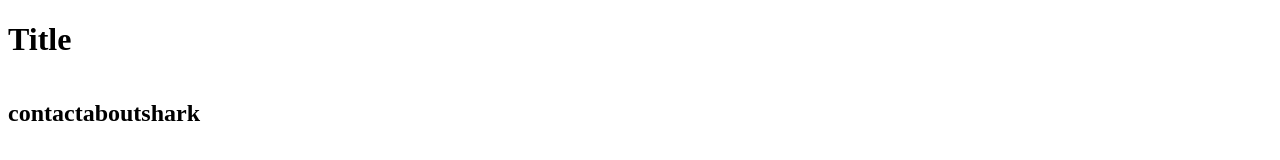
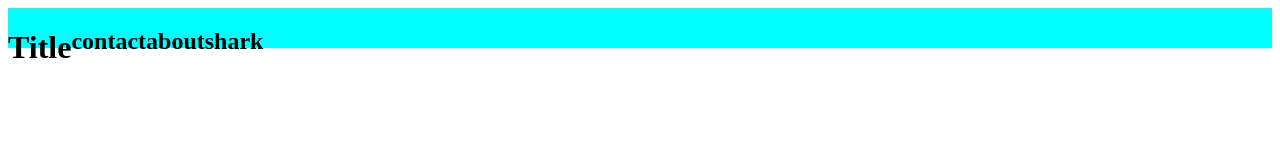
Before and after one commit to ryota2048/test1, a plain HTML site: page index.html in a window 1280 px wide. Drawn offline with Linux system fonts and the light colour scheme.

Commit message:
add style

```diff
--- a/index.html
+++ b/index.html
@@ -7,12 +7,20 @@
         .logo{
             float : left;
         }
+
+        .title{
+            float : left;
+        }
+        header {
+            background-color :aqua;
+            height :40px;
+        }
     </style>
     <title>test1</title>
 </head>
 <body>
     <header>
-        <h1>Title</h1>
+        <h1 class="title">Title</h1>
         <h2 class="logo">contact</h2>
         <h2 class="logo">about</h2>
         <h2 class="logo">shark</h2>
```
